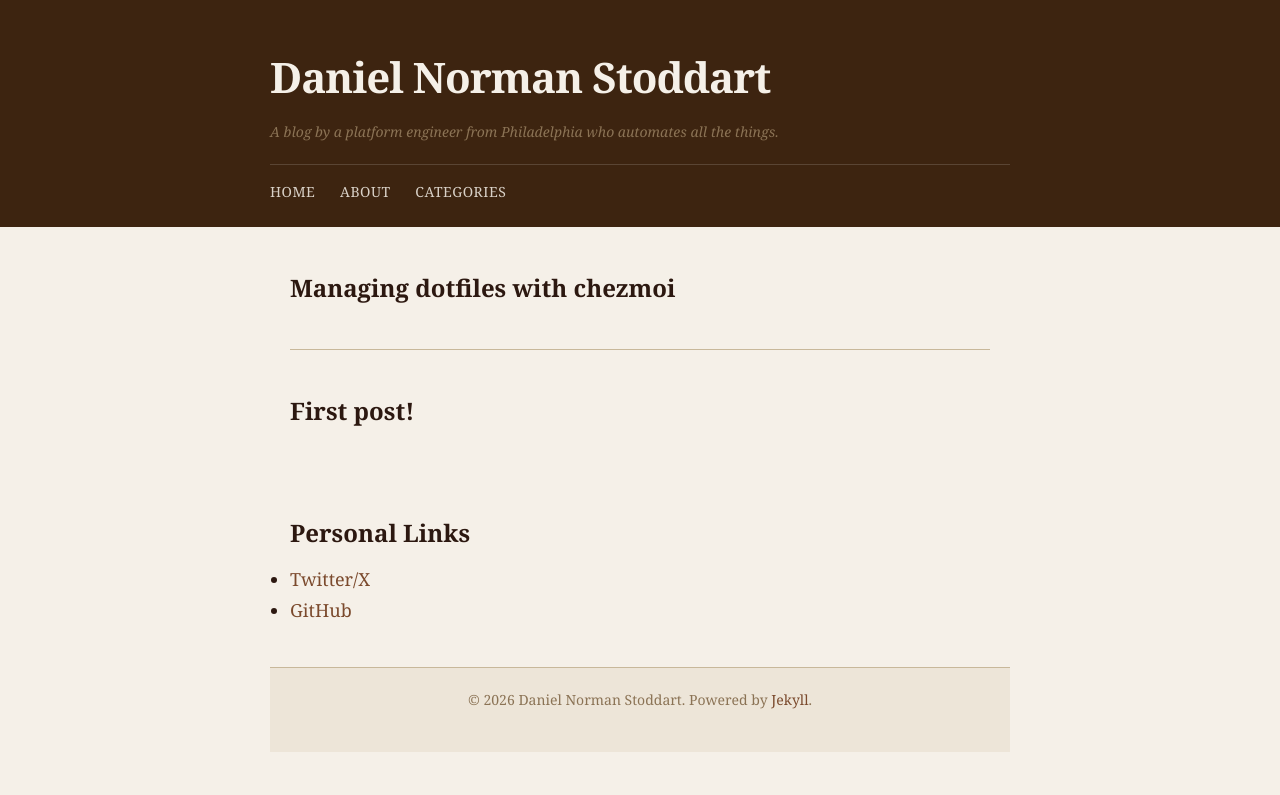
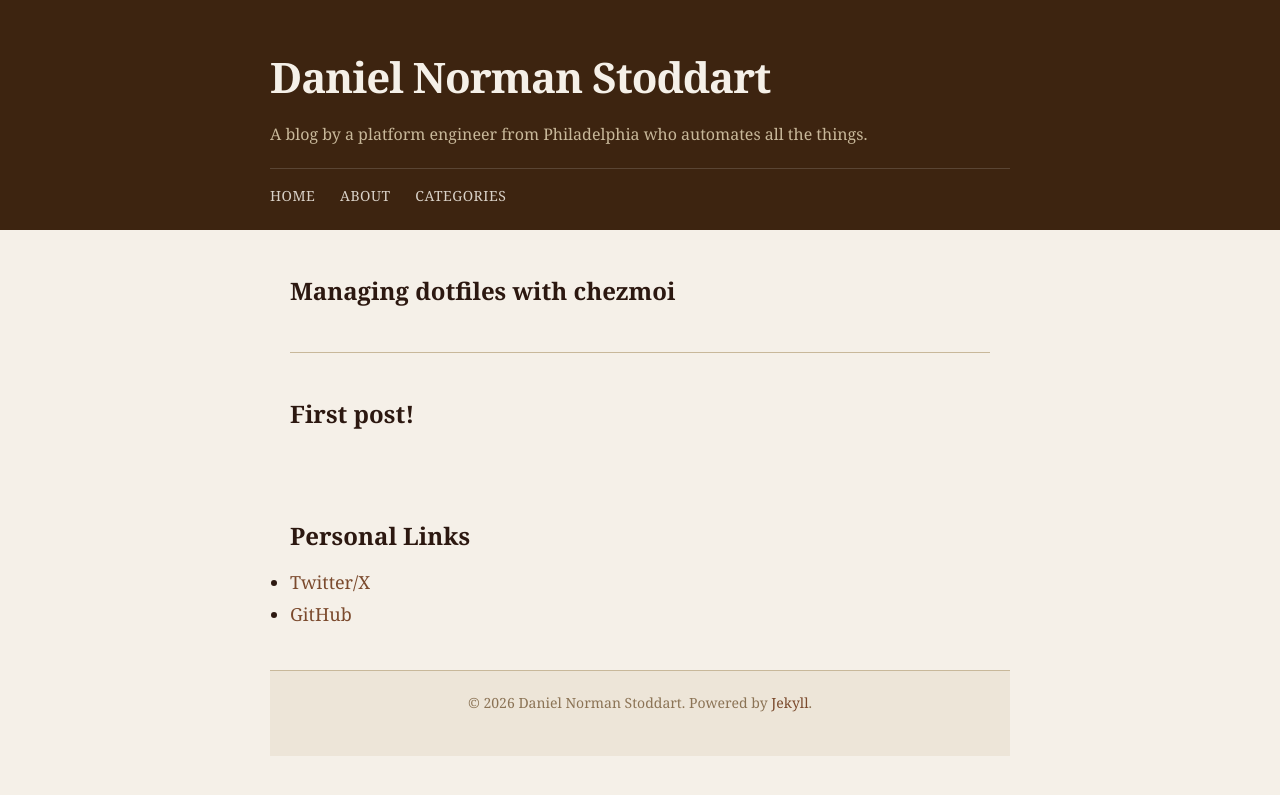
Before and after one commit to stoddart/stoddart.github.io, a Jekyll site: the page built from index.markdown, in a window 1280 px wide. Shown: the top 795 px of the page. Built offline with Jekyll 4.4.1, drawn with Linux system fonts in a browser that asks for light colours.

Commit message:
Improve subhead legibility: remove italic, increase size, lighten color

```diff
--- a/_sass/base.scss
+++ b/_sass/base.scss
@@ -40,9 +40,9 @@ header {
   }
 
   .blog-description {
-    font-size: $font-size-small;
-    color: $secondary-color;
-    font-style: italic;
+    font-size: 16px;
+    color: #c8b89a;
+    font-style: normal;
     margin-bottom: $spacing-medium;
   }
 
```
